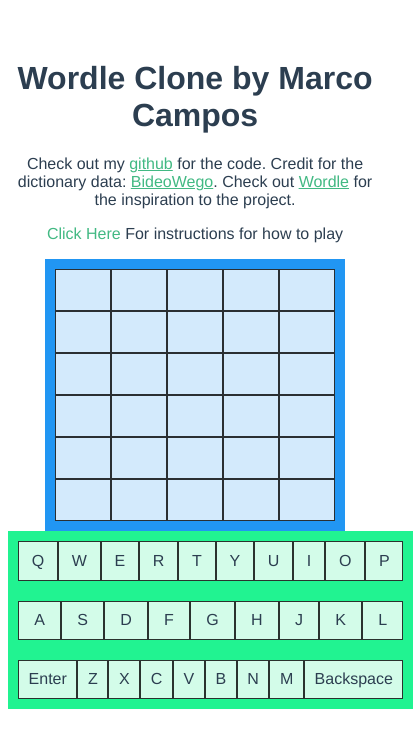
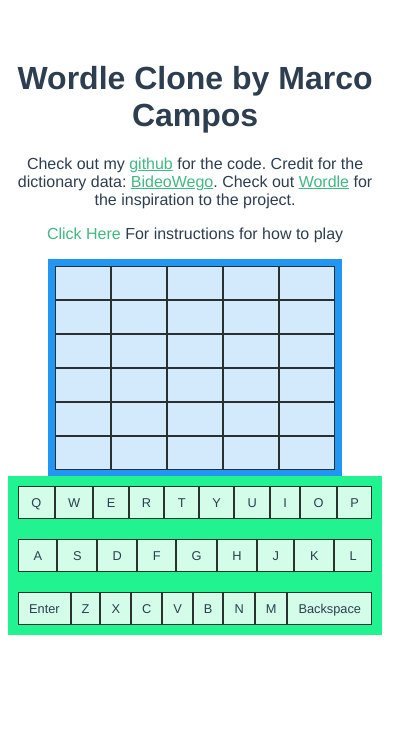
Before and after one commit to marco-campos/wordl-clone, a Vue app: page / in a window 390 px wide. Shown: the top 748 px of the page, 413 px wide, since content can reach past the window. Built offline with nearby package versions, Linux system fonts and the light colour scheme.

Commit message:
Fixed mobile styling issues related to the table being outside the screen

```diff
--- a/src/components/HelloWorld.vue
+++ b/src/components/HelloWorld.vue
@@ -259,7 +259,7 @@ export default {
 <style scoped>
 
 h3 {
-  margin: 40px 0 0;
+  margin: 1.2rem 0 0;
 }
 ul {
   list-style-type: none;
@@ -276,7 +276,7 @@ a {
   display: grid;
   grid-template-columns: auto auto auto auto auto;
   background-color: #2196F3;
-  padding: 10px;
+  padding: 0.4rem;
   width:75%;
   margin: 0 auto
 
@@ -284,8 +284,8 @@ a {
 .grid-item {
   background-color: rgba(255, 255, 255, 0.8);
   border: 1px solid rgba(0, 0, 0, 0.8);
-  padding: 20px;
-  font-size: 2rem;
+  padding: 1.5rem;
+  font-size: 1.5rem;
   text-align: center;
 
 }
@@ -327,6 +327,28 @@ a {
 }
 
 @media all and (min-width:0px) and (max-width: 650px) {
+  html, body {
+    max-width: 100%;
+    overflow-x: hidden;
+}
+.grid-container {
+  display: grid;
+  grid-template-columns: auto auto auto auto auto;
+  grid-template-rows: auto auto auto auto auto;
+  background-color: #2196F3;
+  padding: 0.4rem;
+  width:75%;
+  margin: 0 auto
+
+}
+.grid-item {
+  background-color: rgba(255, 255, 255, 0.8);
+  border: 1px solid rgba(0, 0, 0, 0.8);
+  padding: 1rem;
+  font-size: 1.5rem;
+  text-align: center;
+
+}
   .keyboard {
   display: grid;
   grid-template-columns: auto ;
@@ -338,8 +360,8 @@ a {
   .keyboard-item {
   background-color: rgba(255, 255, 255, 0.8);
   border: 1px solid rgba(0, 0, 0, 0.8);
-  padding: 0.6rem;
-  font-size: 1rem;
+  padding: 0.5rem;
+  font-size: 0.8rem;
   text-align: center;
   }
 }
```
